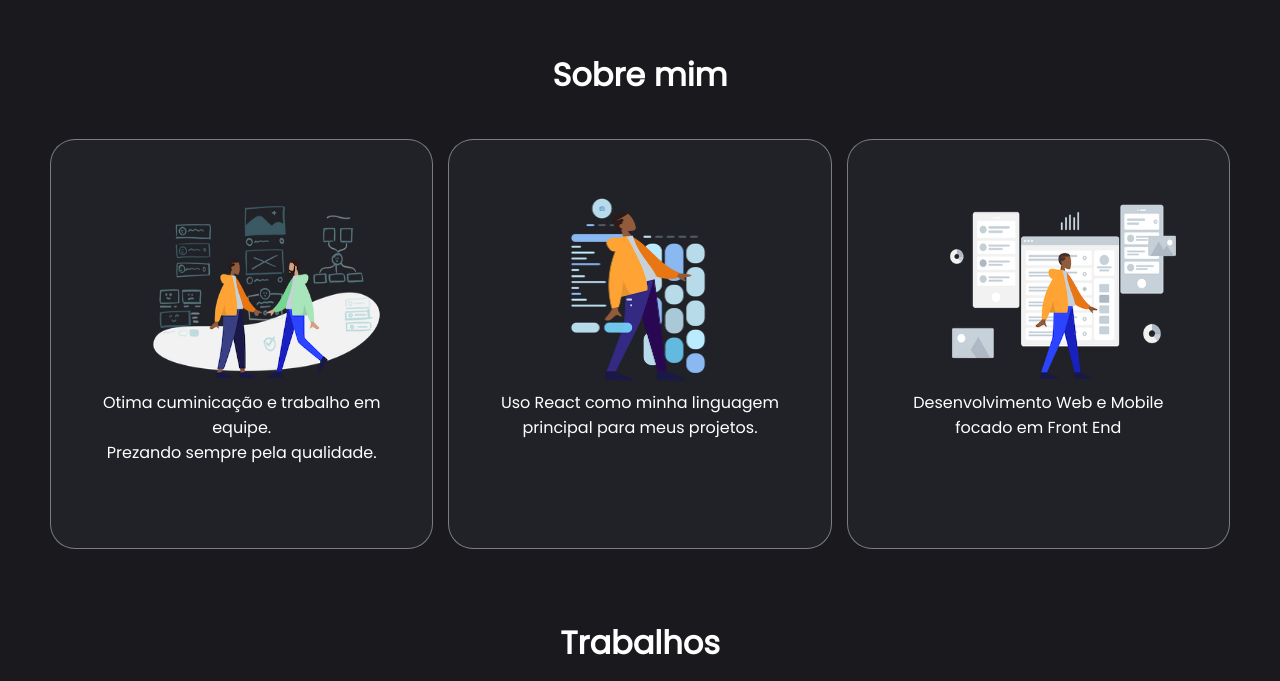
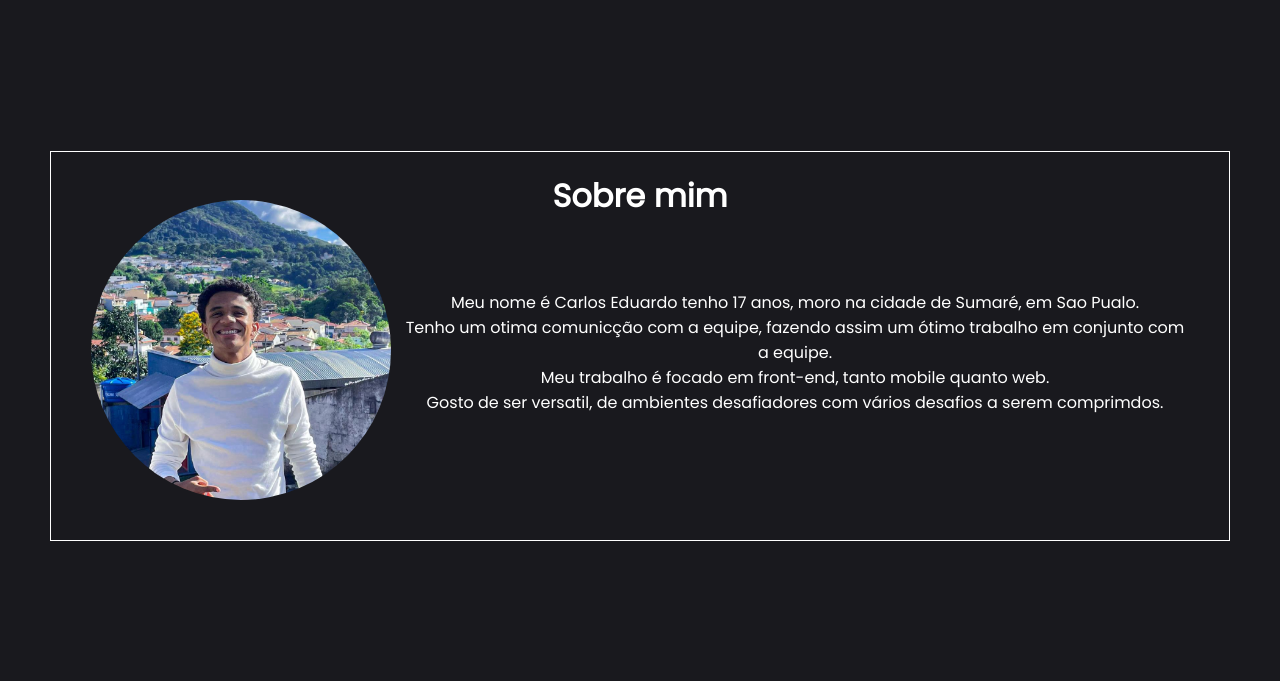
Before and after one commit to Carlos-EduardoCS/carlos-eduardo, a plain HTML site: page index.html in a window 1280 px wide. Shown: the part 799-1480 px from the top of the page. Drawn offline with nearby package versions, Linux system fonts and the light colour scheme.

Commit message:
semi finish comit

```diff
--- a/index.html
+++ b/index.html
@@ -12,6 +12,7 @@
     <link rel="stylesheet" href="src/design/page3-mediaq.css">
     <link rel="stylesheet" href="src/design/page4.css">
     <link rel="stylesheet" href="src/design/page4-mediaq.css">
+    <link rel="stylesheet" href="src/design/footer.css">
 
     <link rel="stylesheet" href="https://cdnjs.cloudflare.com/ajax/libs/font-awesome/6.4.2/css/all.min.css"/>
 
@@ -48,6 +49,14 @@
                 <abbr title="Ver Projetos">
                     <button class="btn1">
                         <i class="fa-solid fa-helmet-safety fa-lg" style="color: #ffffff;"></i>
+                    </button>
+                </abbr>
+            </a>
+
+            <a href="#top">
+                <abbr title="Ver Skils">
+                    <button class="btn1">
+                        <i class="fa-solid  fa-keyboard fa-lg" style="color: #ffffff;"></i>
                     </button>
                 </abbr>
             </a>
@@ -99,31 +108,15 @@
             </h1>
 
             <div class="cards">
+                <img  class="carlos__format__ball" src="src/imgs/carlos.png" alt="Carlos Eduardo">
+                <div class="about_me">
 
-                <div class="card1">
-                    <div class="card-img">
-                        <img class="card-img"
-                        src="src/imgs/Humaaans - 2 Characters (3).png" alt="">
-                    </div>
-                    <p>Otima cuminicação e trabalho em equipe.<br>
-                        Prezando sempre pela qualidade.
+                    <p>
+                        Meu nome é Carlos Eduardo tenho 17 anos, moro na cidade de Sumaré, em Sao Pualo. <br>
+                        Tenho um otima comunicção com a equipe, fazendo assim um ótimo trabalho em conjunto com a equipe. <br>
+                        Meu trabalho é focado em front-end, tanto mobile quanto web. <br>
+                        Gosto de ser versatil, de ambientes desafiadores com vários desafios a serem comprimdos.
                     </p>
-                </div>
-
-                <div class="card2">
-                    <div class="card-img">
-                        <img
-                        class="card-img2"
-                        src="src/imgs/Humaaans - Wireframe.png" alt="">
-                    </div>
-                    <p>Uso React como minha linguagem principal para meus projetos.</p>
-                </div>
-
-                <div class="card3">
-                    <div class="card-img">
-                        <img class="card-img" src="src/imgs/Humaaans - 1 Character.png" alt="">
-                    </div>
-                    <p>Desenvolvimento Web e Mobile focado em Front End</p>
                 </div>
             </div>
             </div>
@@ -225,6 +218,31 @@
                 </div>
             </div>
         </div>
+        <footer>
+            <div class="text__inner__footer">
+                <h1>
+                    Obrigado pela visita
+                </h1>
+                <p>
+                    Você pode me acompanhar pelas redes socias abaixo. <br>
+                    Se é que você ja nâo veio por elas 😅
+                </p>
+            </div>
+            <div class="social__media">
+
+                <a href="https://www.instagram.com/c.carvallho_/" target="_blank" class="itens">
+                    <i class="fa-brands fa-instagram fa-xl" style="color: #49495b;"></i>
+                </a>
+
+                <a href="https://www.facebook.com/carlos.francisquinho.9" target="_blank" class="itens">
+                    <i class="fa-brands fa-facebook fa-xl" style="color: #49495b;"></i>
+                </a>
+
+                <a href="#" target="_blank" class="itens">
+                    <i class="fa-brands fa-twitter fa-xl" style="color: #49495b;"></i>
+                </a>
+            </div>
+        </footer>
     </main>
 </body>
 
--- /dev/null
+++ b/src/design/footer.css
@@ -0,0 +1,15 @@
+.text__inner__footer{
+    color: white;
+    text-align: center;
+}
+
+.social__media{
+    margin-top: 20px;
+    text-align: center;
+
+}
+
+.social__media > a{
+    margin-left: 5px;
+    text-decoration: none;
+}
--- a/src/design/index.css
+++ b/src/design/index.css
@@ -124,6 +124,11 @@ span{
     box-shadow: 0 0 0 5px rgb(var(--secondary));
 }
 
+footer{
+    padding: 60px;
+    background-color: #15151a;
+}
+
 @keyframes letter-animation {
     0%{
         opacity: 0%;
--- a/src/design/page2-mediaq.css
+++ b/src/design/page2-mediaq.css
@@ -1,39 +1,33 @@
 @media screen and (min-width: 916px){
+    .sobremim{
+        margin-top: 100px;
+        margin-bottom   : 100px;
+    }
+
     .cards{
         display: flex;
         justify-content: space-around;
-        gap: 15px;
+        gap: 10px;
+        padding: 20px;
     }
 
-    .card-img{
-        margin: 0 auto;
-        margin-left: 20px;
-        height: 200px;
-        width: 250px;
+    .about_me{
+        margin-top: 30px;
+        color: white;
     }
 
-    .card-img3{
-        margin: 0 auto;
-        margin-left: 50px;
-        height: 200px;
-        width: 130px;
+    .carlos__format__ball{
+        margin-top: -60px;
+        border-radius: 50%;
+        height: 300px;
+        width: 300px;
+    }
+    .container_sobremim{
+        padding: 20px;
+        border: 1px solid white;
+        text-align: center;
     }
 
-    .card1, .card2, .card3{
-        text-align: center;
-        padding: 50px;
-        margin-top: 20px;
-        width: 500px;
-        border: 1px solid rgba(255, 255, 255, 0.412);
-        border-radius: 25px;
-        background-color: #212128;
-        color: #fff;
-    }
 
-    .card1:hover, .card2:hover,.card3:hover {
-        box-shadow: 7px 1px 10px rgba(0, 0, 0, 0.125);
-        cursor: pointer;
-        transition: .5s ease-in-out;
-        transform: scale(1.05);
-    }
+
 }
--- a/src/design/page2.css
+++ b/src/design/page2.css
@@ -1,4 +1,8 @@
 @charset "UTF-8";
+
+.sobremim{
+    margin-top: -40px  ;
+}
 
 #sobre__mim{
     padding: 50px;
@@ -11,33 +15,18 @@
 }
 
 .container_sobremim{
+    padding: 20px;
+    border: 1px solid white;
     text-align: center;
 }
 
-.card1, .card2, .card3{
-    text-align: center;
-    height: 410px;
-    padding: 50px;
-    margin-top: 20px;
-    border: 1px solid rgba(255, 255, 255, 0.412);
-    border-radius: 25px;
-    background-color: #212128;
-    color: #fff;
+.about_me{
+    color: white;
+
 }
 
-.card-img{
-    margin: 0 auto;
-    margin-left: -9px;
+.carlos__format__ball{
+    border-radius: 50%;
     height: 200px;
-    width: 250px;
+    width: 200px;
 }
-
-.card-img2{
-    margin: 0 auto 0 -12px;
-    height: 200px;
-    width: 150px;
-}
-
-.card > p{
-    font-size: 18px;
-}
--- a/src/design/page4.css
+++ b/src/design/page4.css
@@ -1,5 +1,9 @@
 @charset "UTF-8";
 
+.hard_skils{
+    margin-top: 100px;
+    margin-bottom: 100px;
+}
 .contaianer__hardskils{
     text-align: center;
 }
--- a/src/scripts/ScrollReveal.js
+++ b/src/scripts/ScrollReveal.js
@@ -55,23 +55,18 @@ sr.reveal('button', {
     duration: 1000,
 });
 
-sr.reveal('.card1', {
+sr.reveal('.cards', {
     delay: 950,
     origin: 'top',
     duration: 900,
 });
 
-sr.reveal('.card2', {
+sr.reveal('.carlos__format__ball', {
     delay: 1050,
-    origin: 'top',
+    origin: 'left',
     duration: 900,
 });
 
-sr.reveal('.card3', {
-    delay: 1100,
-    origin: 'top',
-    duration: 900,
-});
 
 sr.reveal('', {
     delay: 1100,
@@ -116,6 +111,18 @@ sr.reveal('.h1_text_proejtos', {
 
 sr.reveal('.box', {
     delay: 1000,
+    origin: 'top',
+    duration: 1000,
+});
+
+sr.reveal('.itens', {
+    delay: 1000,
+    origin: 'top',
+    duration: 1000,
+});
+
+sr.reveal('.text__inner__footer', {
+    delay: 1000,
     origin: 'bottom',
     duration: 1000,
 });
```
Also changed, not shown: src/imgs/carlos.png (added).
